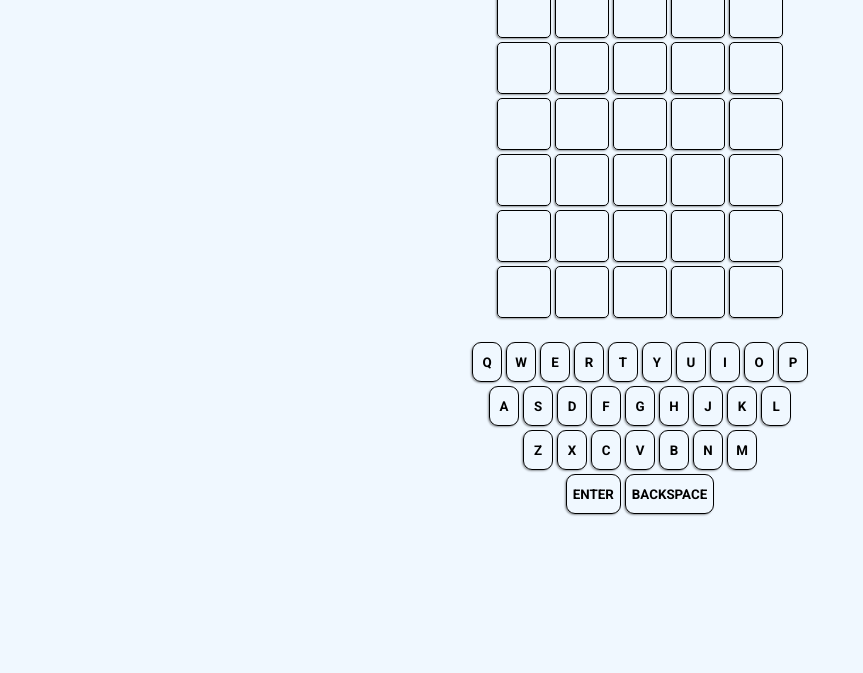
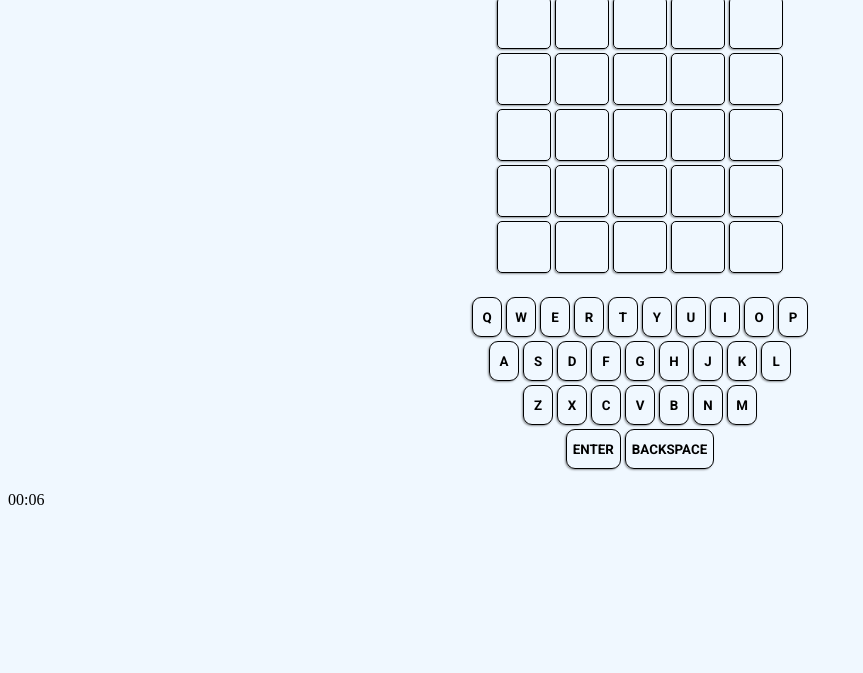
Before and after one commit to ntibbles/words, a plain HTML site: page index.html in a window 1280 px wide. Shown: the part 127-800 px from the top of the page, without its empty margins (0-863 px from the left). Drawn offline with Linux system fonts and the light colour scheme.

Commit message:
the start of a word drinking game :)

```diff
--- a/Game.js
+++ b/Game.js
@@ -11,6 +11,7 @@ import { Board } from './modules/Board.mjs';
 import { Scoring } from './modules/Scoring.mjs';
 import { Keyboard } from './modules/Keyboard.mjs';
 import { PopUp } from './modules/PopUp.mjs';
+import { Timer } from './modules/Timer.mjs';
 import { loader, validateWord } from './modules/utils.mjs';
 import { colors } from './modules/constants.mjs';
 
@@ -31,10 +32,12 @@ class Game {
     this.guessTxt = document.getElementById('guessTxt');
     this.atTxt = document.getElementById('liveTxt');
     this.curWord = {};
-    this.popUp = new PopUp(this.rootDiv);
+    this.popUp = new PopUp(document.body);
+    this.timer = new Timer(document.body, this);
 
     this.loadDictionary();
     this.loadWord();
+    this.timer.start();
   }
 
   loadDictionary() {
--- a/modules/Scoring.mjs
+++ b/modules/Scoring.mjs
@@ -41,6 +41,7 @@ export class Scoring {
   }
 
   gameOver() {
+    console.log('game over');
     this.game.disableInput();
     this.isGameOver = true;
   }
--- /dev/null
+++ b/modules/Timer.mjs
@@ -0,0 +1,47 @@
+export class Timer {
+  constructor(rootEl, game) {
+    this.rootDiv = rootEl;
+    this.timerDiv = {};
+    this.timer = 0;
+    this.game = game;
+
+    this.generateTimer();
+  }
+
+  generateTimer() {
+    this.timerDiv = document.createElement('div');
+    this.timerDiv.className = 'timer';
+    this.rootDiv.appendChild(this.timerDiv);
+  }
+
+  start() {
+    this.displayTime(10, this.timerDiv);
+  }
+
+  end() {
+    clearInterval(this.timer);
+    this.game.scoring.gameOver();
+    console.log('You lose');
+  }
+
+  displayTime(duration, div) {
+    var timer = duration, minutes, seconds;
+    this.timer = setInterval(() => {
+      minutes = parseInt(timer / 60, 10);
+      seconds = parseInt(timer % 60, 10);
+
+      minutes = minutes < 10 ? "0" + minutes : minutes;
+      seconds = seconds < 10 ? "0" + seconds : seconds;
+
+      div.textContent = minutes + ":" + seconds;
+
+      if (--timer < 0) {
+        timer = duration;
+        this.end();
+      }
+    }, 1000);
+
+    return `${minutes}:${seconds}`;
+  }
+
+}
--- a/styles.css
+++ b/styles.css
@@ -37,7 +37,7 @@ h1, .container {
 }
 h1 {
   font-family: 'Shadows Into Light', cursive;
-  font-size: 64px;
+  font-size: 36px;
   margin: 0;
   padding: 0;
 }
```
Also changed, not shown: 1 other file.
